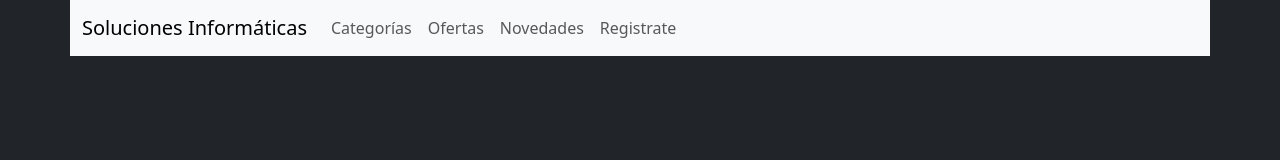
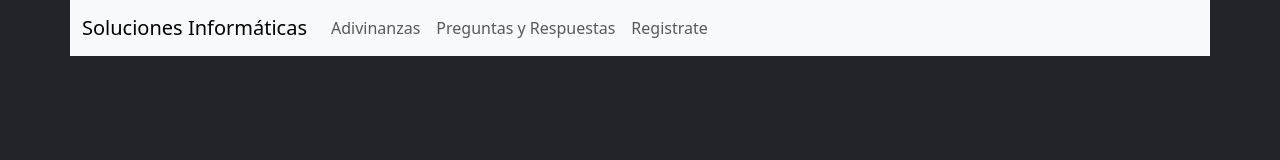
Before and after one commit to CCLM2020/trabajo_final_js, a plain HTML site: page index.html in a window 1280 px wide. Drawn offline with nearby package versions, Linux system fonts and the light colour scheme; no server answers.

Commit message:
Cambios en el menu
CCLM

```diff
--- a/index.html
+++ b/index.html
@@ -29,17 +29,14 @@
                         <span class="navbar-toggler-icon"></span>
                     </button>
                     <div class="collapse navbar-collapse" id="navbarNav">
-                        <ul class="navbar-nav">
+                        <ul class="navbar-nav d-flex">
                             <li class="nav-item">
-                                <a class="nav-link cursor" aria-current="page">Categorías</a>
+                                <a class="nav-link cursor">Adivinanzas</a>
                             </li>
                             <li class="nav-item">
-                                <a class="nav-link cursor">Ofertas</a>
+                                <a class="nav-link cursor"> Preguntas y Respuestas</a>
                             </li>
-                            <li class="nav-item">
-                                <a class="nav-link cursor">Novedades</a>
-                            </li>
-                            <li class="nav-item">
+                            <li class="nav-item ms-auto">
                                 <a class="nav-link cursor" id="id_link_registrate">Registrate</a>
                             </li>
                         </ul>
```
